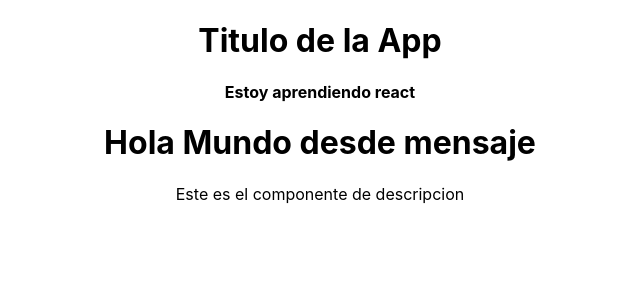
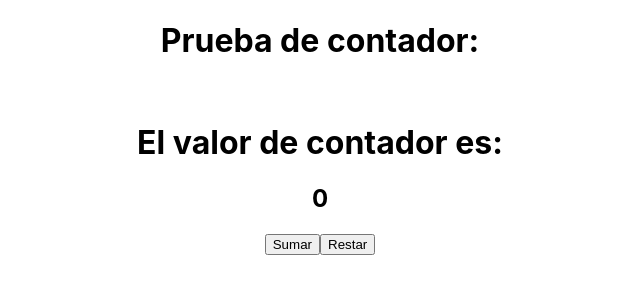
Before and after one commit to lgmamaniap/reactpractice, a React (Create React App) app: page / in a window 1280 px wide. Shown: the top 300 px of the page, without its empty margins (320-960 px from the left). Built offline with nearby package versions, Linux system fonts and the light colour scheme.

Commit message:
feat: componente para uso de hook usestate

```diff
--- a/src/App.js
+++ b/src/App.js
@@ -1,17 +1,14 @@
 import './App.css';
+import Contador from './Contador';
 import Mensaje from './Mensaje';
-
-const Description = () => {
-  return <p>Este es el componente de descripcion</p>
-}
 
 const App = () => {
   return (
     <div className="App">
-      <h1>Titulo de la App</h1>
-      <strong>Estoy aprendiendo react</strong>
-      <Mensaje />
-      <Description />
+      <h1>Prueba de contador:</h1>
+      <br />
+      <Mensaje mensaje='El valor de contador es: '/>
+      <Contador />
     </div>
   );
 }
--- /dev/null
+++ b/src/Contador.js
@@ -0,0 +1,21 @@
+import { useState } from "react"
+
+const Contador = () => {
+  const [valor, setValor] = useState(0)
+
+  const handleCount = (operacion) => {
+    if (operacion === 'suma') setValor(valor + 1)
+    if (operacion === 'resta') setValor(valor - 1)
+  }
+   return (
+    <>
+      <h2>{valor}</h2>
+      <div>
+        <button onClick={() => handleCount('suma')}>Sumar</button>
+        <button onClick={() => handleCount('resta')}>Restar</button>
+      </div>
+    </>
+  )
+}
+
+export default Contador
--- a/src/Mensaje.js
+++ b/src/Mensaje.js
@@ -1,6 +1,6 @@
-const Mensaje = () => {
+const Mensaje = ({mensaje}) => {
   return (
-    <h1>Hola Mundo desde mensaje</h1>
+    <h1>{mensaje}</h1>
   )
 }
 
```
